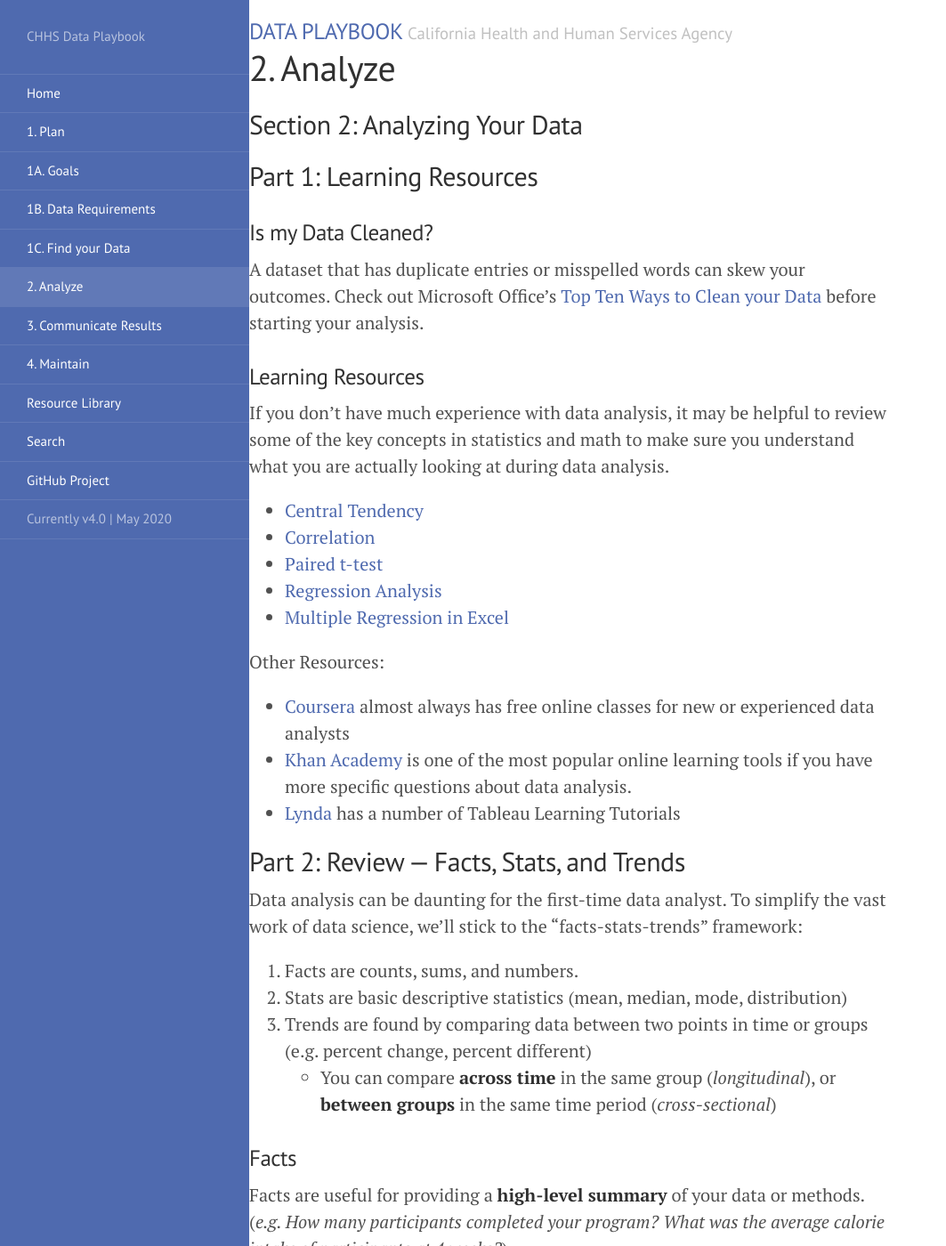
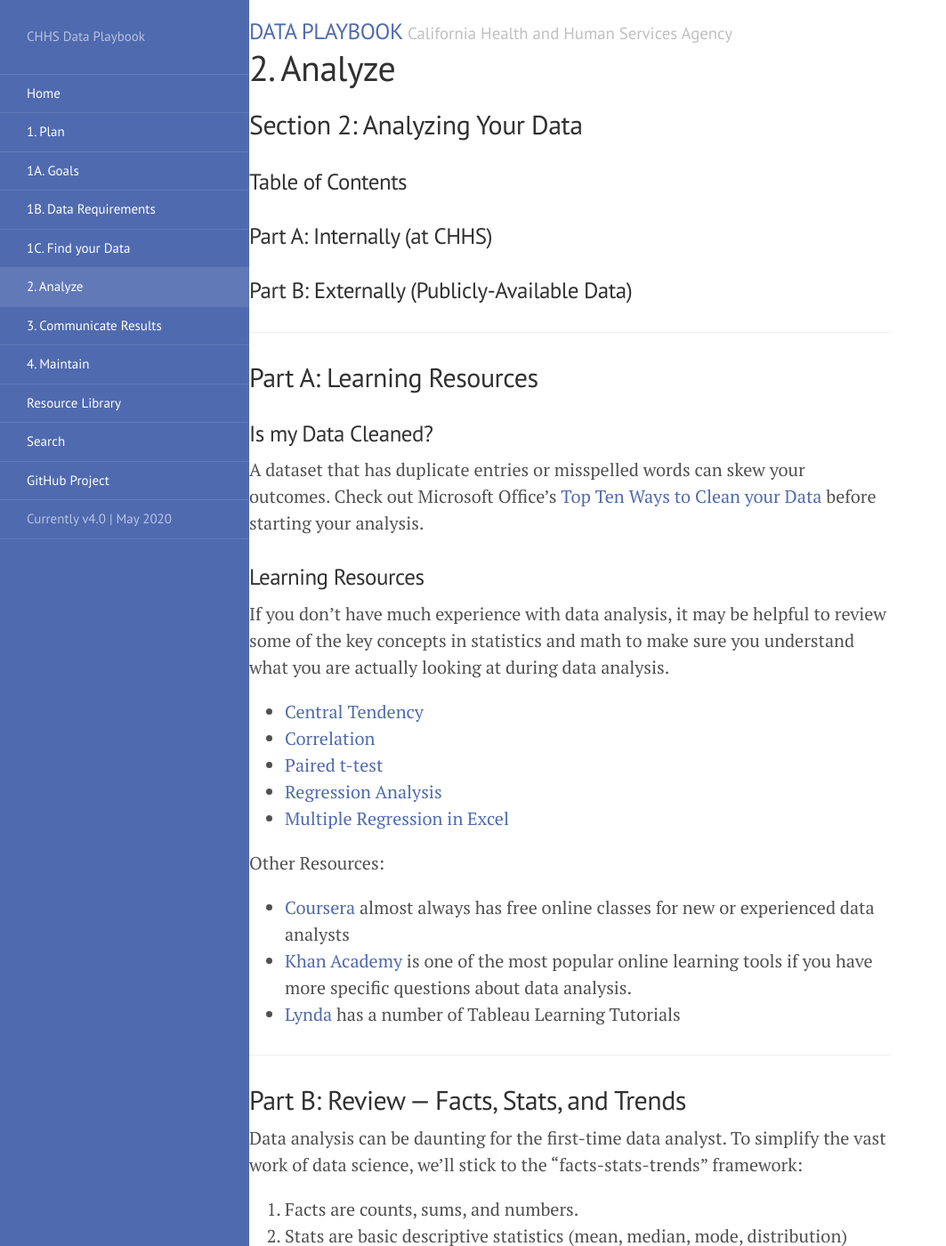
Before and after one commit to chhsdata/dataplaybook, a Jekyll site: the page built from 2_analyze.md, in a window 1280 px wide and 1400 px high. Shown: the whole window at 89% size, without its empty margins (0-1063 px from the left). Built offline with Jekyll 4.4.1, drawn with Linux system fonts in a browser that asks for light colours; Markdown is read by kramdown in place of the engine named in the settings.

```diff
--- a/2_analyze.md
+++ b/2_analyze.md
@@ -5,7 +5,13 @@ permalink: /analyze/
 ---
 ## Section 2: Analyzing Your Data
 
-## Part 1: Learning Resources
+### Table of Contents
+###   Part A: Internally (at CHHS)
+###   Part B: Externally (Publicly-Available Data)
+
+___
+
+## Part A: Learning Resources
 
 ### Is my Data Cleaned?
 
@@ -25,7 +31,9 @@ Other Resources:
   * [Khan Academy](https://www.khanacademy.org/computing/ap-computer-science-principles/data-analysis-101) is one of the most popular online learning tools if you have more  specific questions about data analysis.
   * [Lynda](https://www.lynda.com/Tableau-tutorials/Tableau-9-Essential-Training/386886-2.html) has a number of Tableau Learning Tutorials
 
-## Part 2: Review — Facts, Stats, and Trends
+___
+
+## Part B: Review — Facts, Stats, and Trends
 
 Data analysis can be daunting for the first-time data analyst. To simplify the vast work of  data science, we’ll stick to the “facts-stats-trends” framework:
 1. Facts are counts, sums, and numbers.
--- a/assets/css/lanyon.css
+++ b/assets/css/lanyon.css
@@ -557,7 +557,7 @@ a.pagination-item:hover {
  * aside when toggled.
  */
 
-.sidebar-overlay #sidebar-checkbox:checked ~ .wrap {
+/*.sidebar-overlay #sidebar-checkbox:checked ~ .wrap {
   -webkit-transform: translateX(0);
       -ms-transform: translateX(0);
           transform: translateX(0);
@@ -567,9 +567,9 @@ a.pagination-item:hover {
 }
 .sidebar-overlay #sidebar-checkbox:checked ~ .sidebar {
   box-shadow: .25rem 0 .5rem rgba(0,0,0,.1);
-}
+}*/
 
-/* Only one tweak for a reverse layout */
+/* Only one tweak for a reverse layout
 .layout-reverse.sidebar-overlay #sidebar-checkbox:checked ~ .sidebar {
   box-shadow: -.25rem 0 .5rem rgba(0,0,0,.1);
-}
+}*/
```
Also changed, not shown: 1_plan.md (+3 -3 lines), 3_communicate.md (+5 -0 lines).
